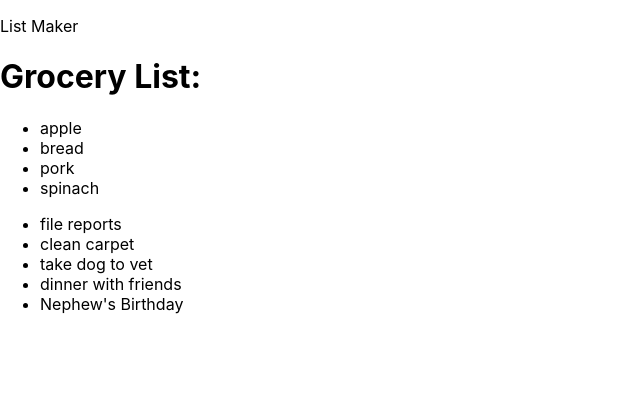
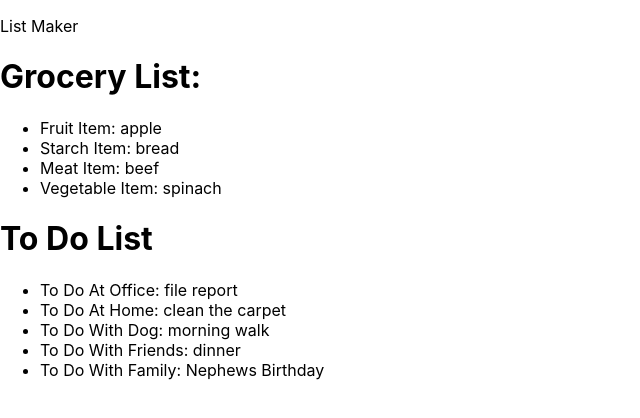
Before and after one commit to precto1285/React-list-organizer, a React (Create React App) app in the folder react-list-organizer/: page / in a window 1280 px wide. Shown: the top 418 px of the page, without its empty margins (0-640 px from the left). Built offline with nearby package versions, Linux system fonts and the light colour scheme; the HTML template or start-up script is replaced by a standard one.

Commit message:
set props to state

```diff
--- a/react-list-organizer/src/App.js
+++ b/react-list-organizer/src/App.js
@@ -17,7 +17,7 @@ class App extends Component {
       todo: [
         { office: ['file report', 'team meeting', 'client meeting', 'planning'] },
         { home: ['clean the carpet', 'take out the trash', 'wash the dishes'] },
-        { dog: ['morning walk', 'grooming', 'play time', 'afternoon walk', 'medicine'] },
+        { dog: ['morning walk', 'grooming', 'play time', 'visit the vet', 'medicine'] },
         { friends: ['dinner', 'bowling', 'yoga class', 'golf'] },
         { family: ['Nephews Birthday', 'Aunties Funeral', 'Daughters Wedding'] }
       ]
@@ -31,16 +31,16 @@ class App extends Component {
       <div className="App">
         <ListMaker />
         <Grocery
-          fruit="apple"
-          starch="bread"
-          meat="pork"
-          vegetable="spinach" />
+          fruit={this.state.grocery[0].fruit[0]}
+          starch={this.state.grocery[1].starch[0]}
+          meat={this.state.grocery[2].meat[0]}
+          vegetable={this.state.grocery[3].vegetable[0]} />
         <Todo
-          office="file reports"
-          home="clean carpet"
-          dog="take dog to vet"
-          friends="dinner with friends"
-          family="Nephew's Birthday"
+          office={this.state.todo[0].office[0]}
+          home={this.state.todo[1].home[0]}
+          dog={this.state.todo[2].dog[0]}
+          friends={this.state.todo[3].friends[0]}
+          family={this.state.todo[4].family[0]}
         />
       </div>
     );
--- a/react-list-organizer/src/Components/2Component/Grocery.js
+++ b/react-list-organizer/src/Components/2Component/Grocery.js
@@ -5,10 +5,10 @@ const Grocery = props => {
     <div>
       <h1> Grocery List:</h1>
       <ul>
-        <li>{props.fruit}</li>
-        <li>{props.starch}</li>
-        <li>{props.meat}</li>
-        <li>{props.vegetable}</li>
+        <li>Fruit Item: {props.fruit}</li>
+        <li>Starch Item: {props.starch}</li>
+        <li>Meat Item: {props.meat}</li>
+        <li>Vegetable Item: {props.vegetable}</li>
       </ul>
     </div>
   )
--- a/react-list-organizer/src/Components/2Component/To-do.js
+++ b/react-list-organizer/src/Components/2Component/To-do.js
@@ -3,12 +3,13 @@ import React from 'react';
 const ToDo = props => {
   return (
     <div>
+      <h1>To Do List</h1>
       <ul>
-        <li>{props.office}</li>
-        <li>{props.home}</li>
-        <li>{props.dog}</li>
-        <li>{props.friends}</li>
-        <li>{props.family}</li>
+        <li>To Do At Office: {props.office}</li>
+        <li>To Do At Home: {props.home}</li>
+        <li>To Do With Dog: {props.dog}</li>
+        <li>To Do With Friends: {props.friends}</li>
+        <li>To Do With Family: {props.family}</li>
       </ul>
     </div>
   )
```
